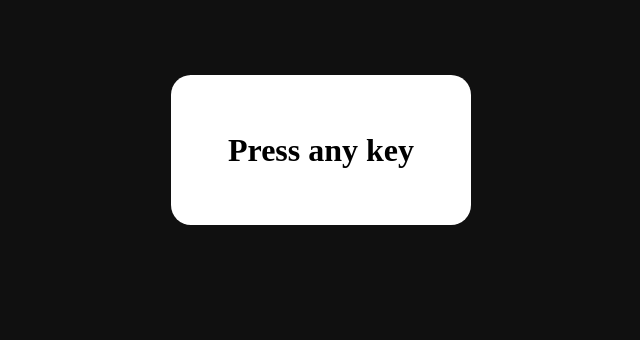
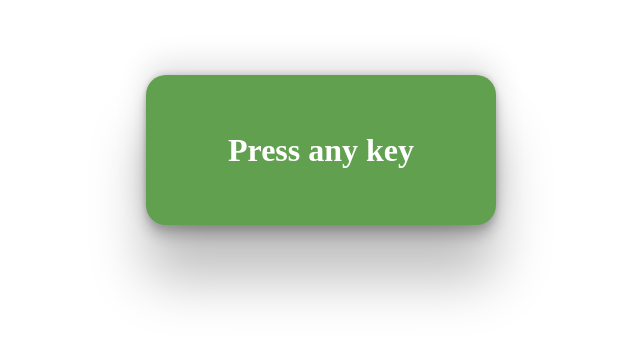
Before and after one commit to MazharulDev/key-detect, a plain HTML site: page index.html in a window 1280 px wide. Shown: the part 250-590 px from the top of the page, without its empty margins (319-959 px from the left). Drawn offline with Linux system fonts and the light colour scheme.

Commit message:
key detect js code added

```diff
--- a/css/style.css
+++ b/css/style.css
@@ -7,13 +7,13 @@
     position: relative;
     height: 100vh;
     width: 100vw;
-    background-color: #101010;
 }
 .child{
     position: absolute;
     height: 150px;
-    width: 300px;
-    background-color: #fff;
+    width: 350px;
+    background-color: rgb(97, 160, 79);
+    color: #fff;
     margin: auto;
     left: 0;
     right: 0;
@@ -23,4 +23,5 @@
     justify-content: center;
     align-items: center;
     border-radius: 20px;
+    box-shadow: rgba(0, 0, 0, 0.25) 0px 54px 55px, rgba(0, 0, 0, 0.12) 0px -12px 30px, rgba(0, 0, 0, 0.12) 0px 4px 6px, rgba(0, 0, 0, 0.17) 0px 12px 13px, rgba(0, 0, 0, 0.09) 0px -3px 5px;
 }
--- a/js/app.js
+++ b/js/app.js
@@ -0,0 +1,6 @@
+window.addEventListener('keydown',(e)=>{
+
+    document.getElementById('show').innerHTML=`
+    Key name: ${e.key} <br>
+    Key code: ${e.keyCode}`
+})
```
